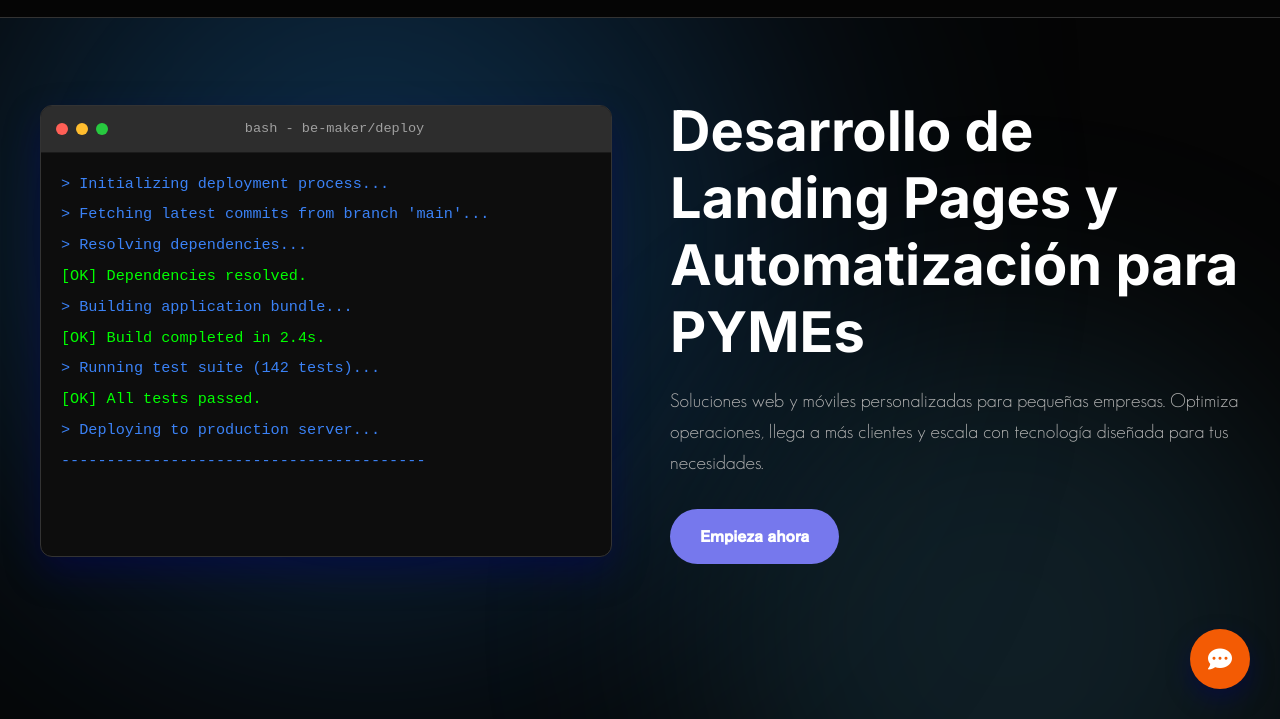
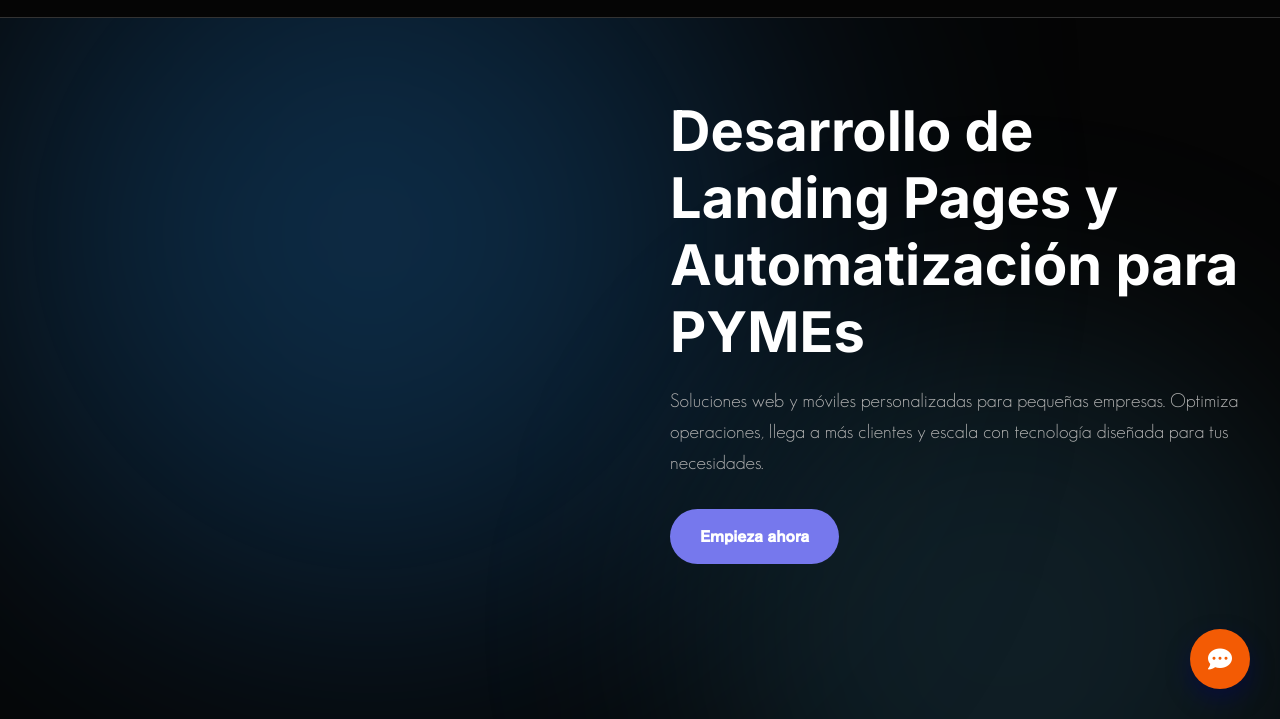
Before and after one commit to PABM25/BeMaker, a website with bundled scripts: page index.html in a window 1280 px wide. Shown: the part 81-800 px from the top of the page. Built offline with nearby package versions, Linux system fonts and the light colour scheme.

Commit message:
elime la "terminal"

```diff
--- a/index.html
+++ b/index.html
@@ -88,17 +88,7 @@
       <!-- HERO SECTION -->
       <section class="hero-section">
         <div class="hero-left-panel">
-          <div class="terminal-window">
-            <div class="terminal-header">
-              <div class="terminal-buttons">
-                <span class="close-btn"></span>
-                <span class="min-btn"></span>
-                <span class="max-btn"></span>
-              </div>
-              <div class="terminal-title">bash - be-maker/deploy</div>
-            </div>
-            <div class="terminal-body" id="terminal-output"></div>
-          </div>
+
         </div>
 
         <div class="hero-right-panel">
```
